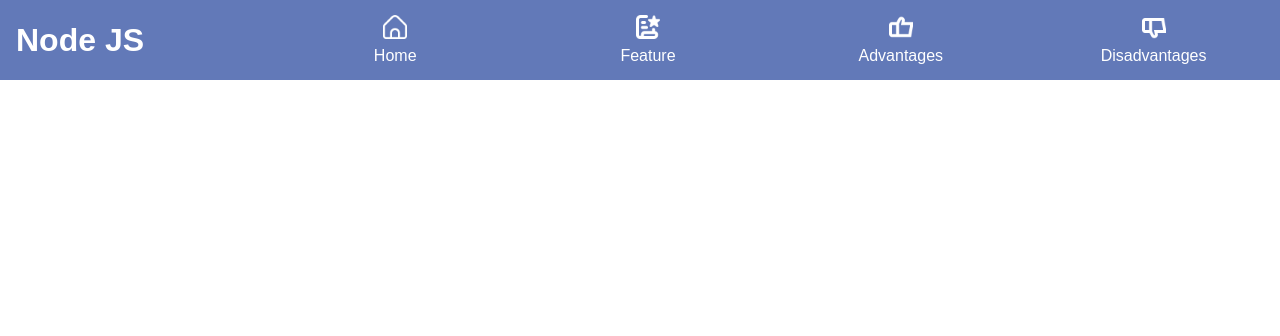
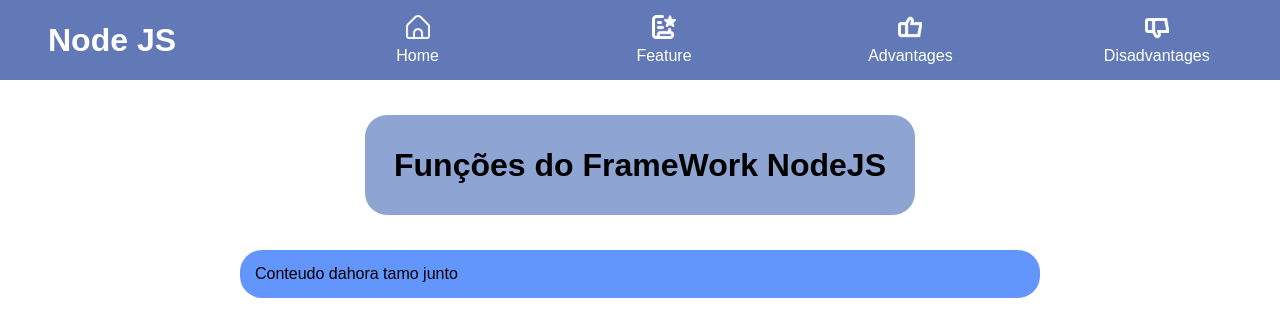
Before and after one commit to DiegoPlaninscheck/server-side-homework, a website: page public/features/features.html in a window 1280 px wide. Drawn offline with Linux system fonts and the light colour scheme.

Commit message:
KaringV1.2

```diff
--- a/public/advantages/style.css
+++ b/public/advantages/style.css
@@ -65,3 +65,25 @@
 .item span {
     margin-top: 0.5rem;
 }
+
+.tituloSite{
+    background-color: #8ea4d2;
+    width: 550px;
+    height: 100px;
+    display: flex;
+    justify-content: center;
+    align-items: center;
+    margin: 35px auto;
+    padding: 0 15px;
+    border-radius: 22px;
+}
+
+.contentBox{
+    background-color: #6396fd;
+    width: 800px;
+    height: auto;
+    display: flex;
+    margin: 25px auto;
+    padding: 15px 15px;
+    border-radius:  22px;
+}
--- a/public/disadvantages/style.css
+++ b/public/disadvantages/style.css
@@ -65,3 +65,25 @@
 .item span {
     margin-top: 0.5rem;
 }
+
+.tituloSite{
+    background-color: #8ea4d2;
+    width: 550px;
+    height: 100px;
+    display: flex;
+    justify-content: center;
+    align-items: center;
+    margin: 35px auto;
+    padding: 0 15px;
+    border-radius: 22px;
+}
+
+.contentBox{
+    background-color: #6396fd;
+    width: 800px;
+    height: auto;
+    display: flex;
+    margin: 25px auto;
+    padding: 15px 15px;
+    border-radius:  22px;
+}
--- a/public/features/features.html
+++ b/public/features/features.html
@@ -41,7 +41,14 @@
                 </div>
             </div>
         </div>
+        <h1 class="tituloSite">Funções do FrameWork NodeJS</h1>
+        <div class="contentBox">
+            <p>Conteudo dahora tamo junto</p>
+
+        </div>
+
     </div>
+
 </body>
 
 </html>
--- a/public/features/style.css
+++ b/public/features/style.css
@@ -29,7 +29,7 @@
 #title {
     width: 20%;
     color: #fff;
-    margin-left: 1rem;
+    margin-left: 3rem;
 }
 
 #containerItens {
@@ -65,3 +65,25 @@
 .item span {
     margin-top: 0.5rem;
 }
+
+.tituloSite{
+    background-color: #8ea4d2;
+    width: 550px;
+    height: 100px;
+    display: flex;
+    justify-content: center;
+    align-items: center;
+    margin: 35px auto;
+    padding: 0 15px;
+    border-radius: 22px;
+}
+
+.contentBox{
+    background-color: #6396fd;
+    width: 800px;
+    height: auto;
+    display: flex;
+    margin: 25px auto;
+    padding: 15px 15px;
+    border-radius:  22px;
+}
```
Also changed, not shown: public/advantages/advantages.html (+8 -1 lines), public/disadvantages/disadvantages.html (+7 -1 lines).
